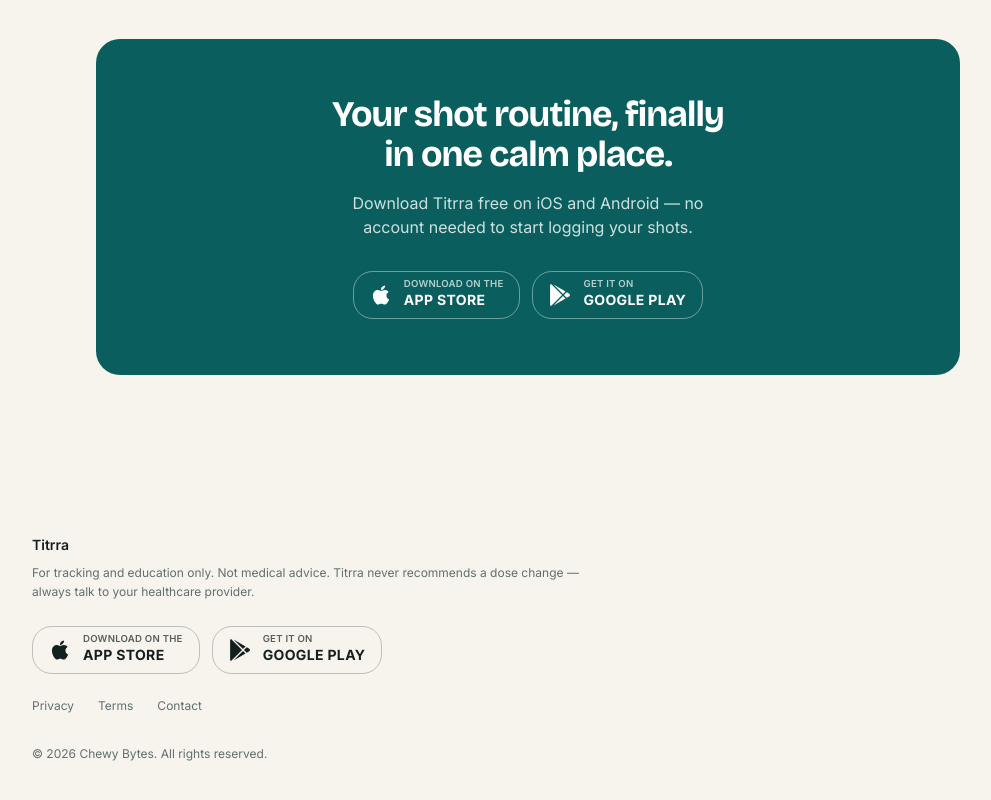
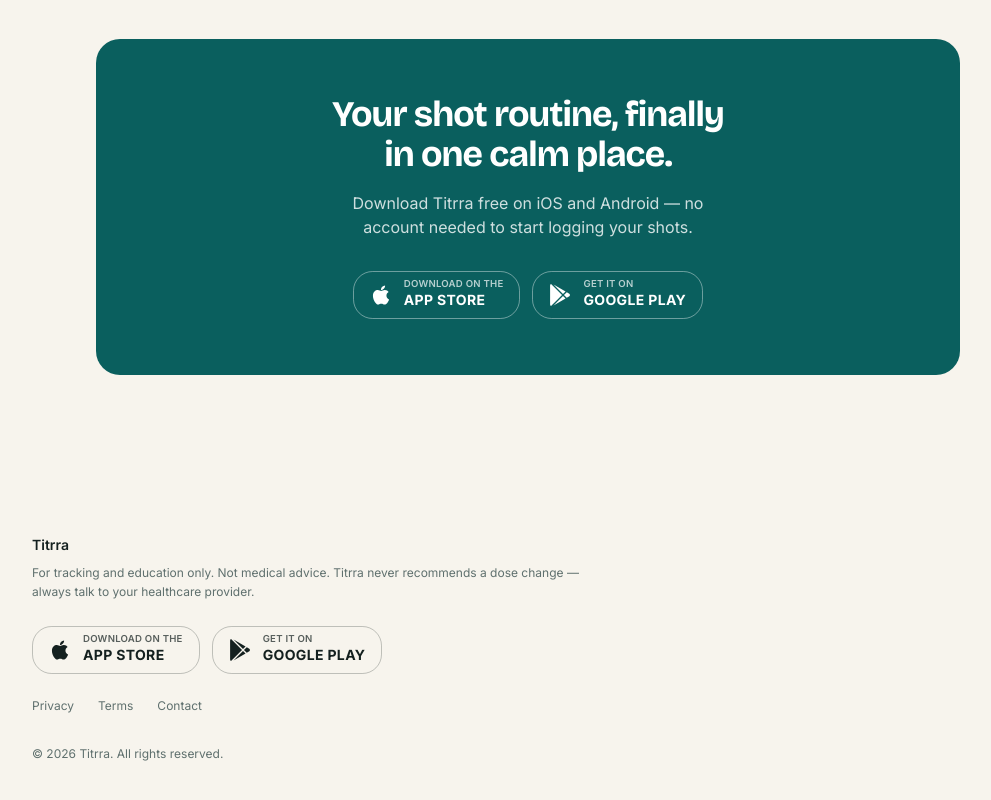
Before and after one commit to ezeikel/titrra, a Next.js app in the folder apps/web/: page / in a window 1280 px wide. Shown: the part 3760-4560 px from the top of the page, without its empty margins (112-1103 px from the left). Built offline with nearby package versions, Linux system fonts and the light colour scheme; no server answers.

Commit message:
fix(web): footer copyright to Titrra (not Chewy Bytes)

```diff
--- a/apps/web/components/SiteFooter.tsx
+++ b/apps/web/components/SiteFooter.tsx
@@ -27,7 +27,7 @@
         </a>
       </div>
       <p className="mt-8 text-xs text-muted-foreground">
-        © {COPYRIGHT_YEAR} Chewy Bytes. All rights reserved.
+        © {COPYRIGHT_YEAR} Titrra. All rights reserved.
       </p>
     </div>
   </footer>
```
